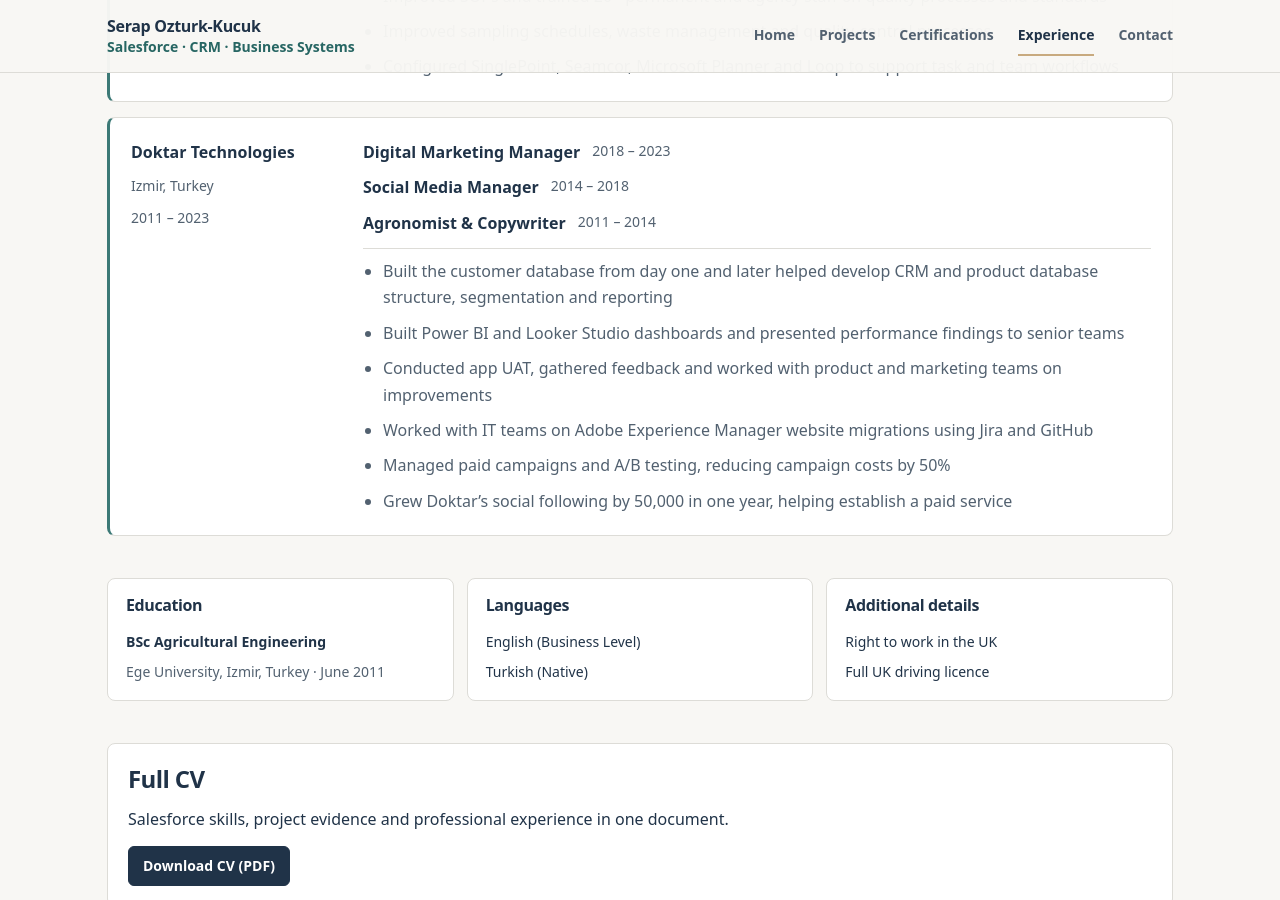
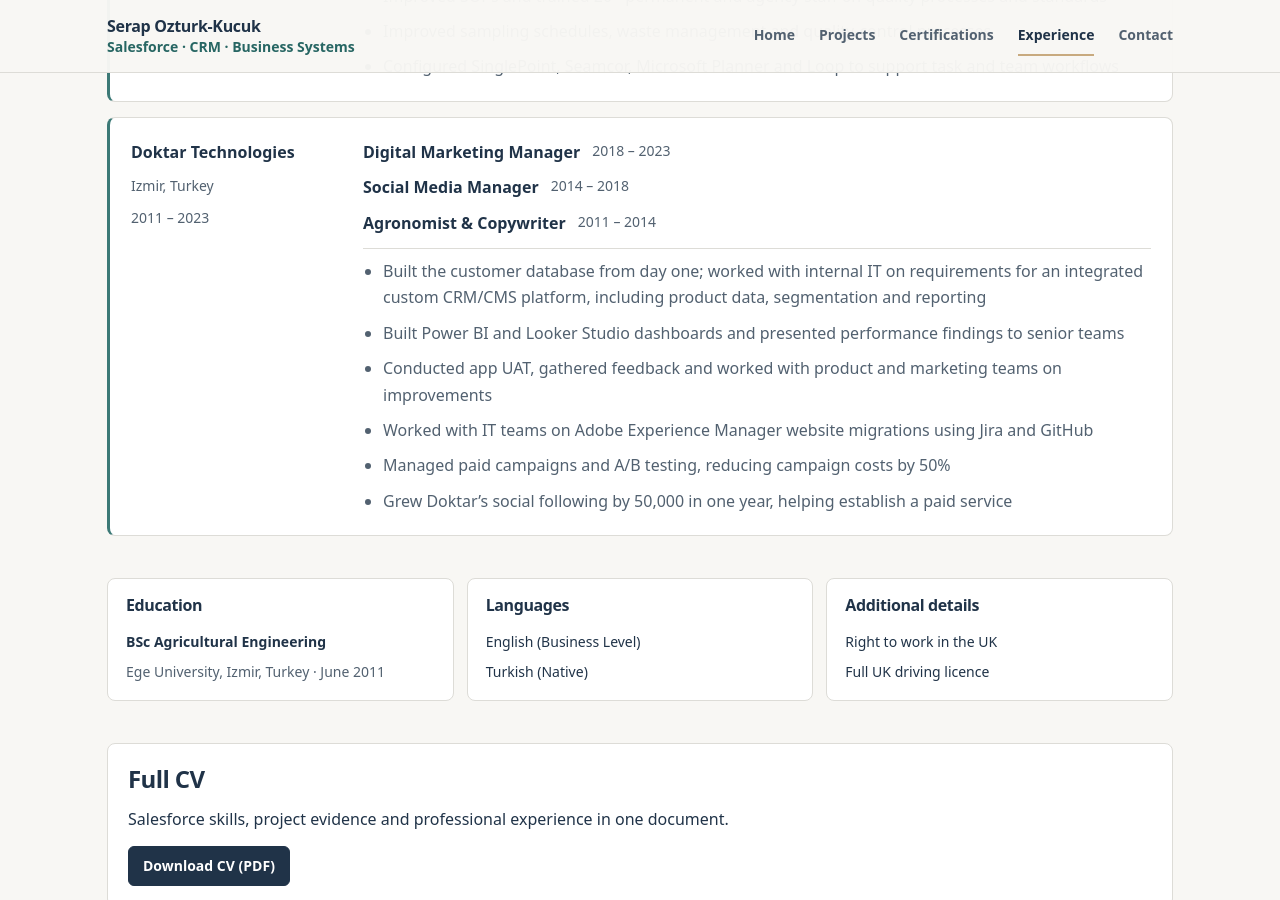
Before and after one commit to serapozturkkucuk/serapozturkkucuk.github.io, a Jekyll site: the page built from about/index.html, in a window 1280 px wide and 900 px high, scrolled down 2209 px. Built offline with Jekyll 4.4.1, drawn with Linux system fonts in a browser that asks for light colours.

Commit message:
Clarify Doktar's internally developed CRM and CMS without implying personal software development

```diff
--- a/_data/experience.yml
+++ b/_data/experience.yml
@@ -27,7 +27,7 @@
     - title: Agronomist & Copywriter
       dates: 2011 – 2014
   points:
-    - Built the customer database from day one and later helped develop CRM and product database structure, segmentation and reporting
+    - Built the customer database from day one; worked with internal IT on requirements for an integrated custom CRM/CMS platform, including product data, segmentation and reporting
     - Built Power BI and Looker Studio dashboards and presented performance findings to senior teams
     - Conducted app UAT, gathered feedback and worked with product and marketing teams on improvements
     - Worked with IT teams on Adobe Experience Manager website migrations using Jira and GitHub
```
